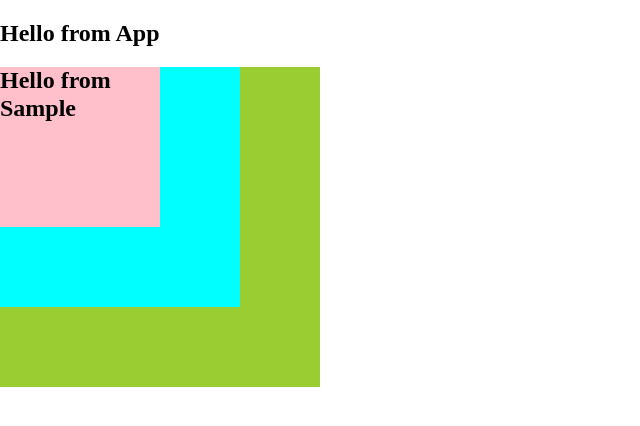
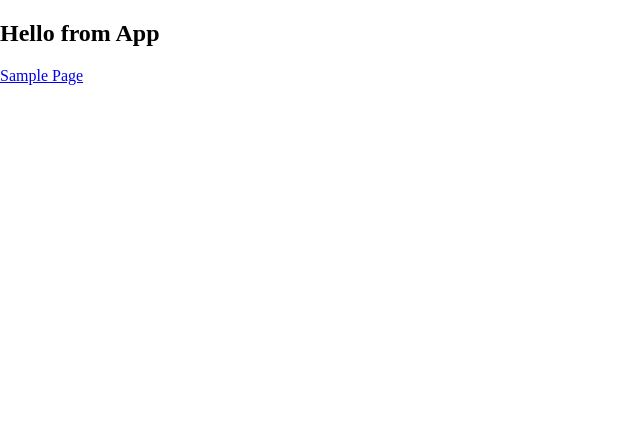
Before and after one commit to teo-sprint-16-3/client, a React (Vite) app: page / in a window 1280 px wide. Shown: the top 426 px of the page, without its empty margins (0-640 px from the left). Built offline with nearby package versions, Linux system fonts and the light colour scheme.

Commit message:
chore: setup react-router-dom

```diff
--- a/package.json
+++ b/package.json
@@ -13,6 +13,7 @@
     "normalize.css": "^8.0.1",
     "react": "^18.2.0",
     "react-dom": "^18.2.0",
+    "react-router-dom": "^6.17.0",
     "recoil": "^0.7.7"
   },
   "devDependencies": {
--- a/src/App.tsx
+++ b/src/App.tsx
@@ -1,10 +1,10 @@
-import Sample from "./components/Sample";
+import { NavLink } from "react-router-dom";
 
 export default function App() {
   return (
     <>
       <h2>Hello from App</h2>
-      <Sample />
+      <NavLink to="/sample">Sample Page</NavLink>
     </>
   );
 }
--- a/src/main.tsx
+++ b/src/main.tsx
@@ -1,11 +1,12 @@
 import React from "react";
 import ReactDOM from "react-dom/client";
-import App from "./App.tsx";
+import { RouterProvider } from "react-router-dom";
 import "./styles/index.scss";
 import "normalize.css";
+import { router } from "./routes.tsx";
 
 ReactDOM.createRoot(document.getElementById("root")!).render(
   <React.StrictMode>
-    <App />
+    <RouterProvider router={router} />
   </React.StrictMode>,
 );
--- /dev/null
+++ b/src/routes.tsx
@@ -0,0 +1,14 @@
+import { createBrowserRouter } from "react-router-dom";
+import App from "./App";
+import Sample from "./components/Sample";
+
+export const router = createBrowserRouter([
+  {
+    path: "/",
+    element: <App />,
+  },
+  {
+    path: "/sample",
+    element: <Sample />,
+  },
+]);
```
Also changed, not shown: 1 other file (tests, documents, lock files or other folders).
